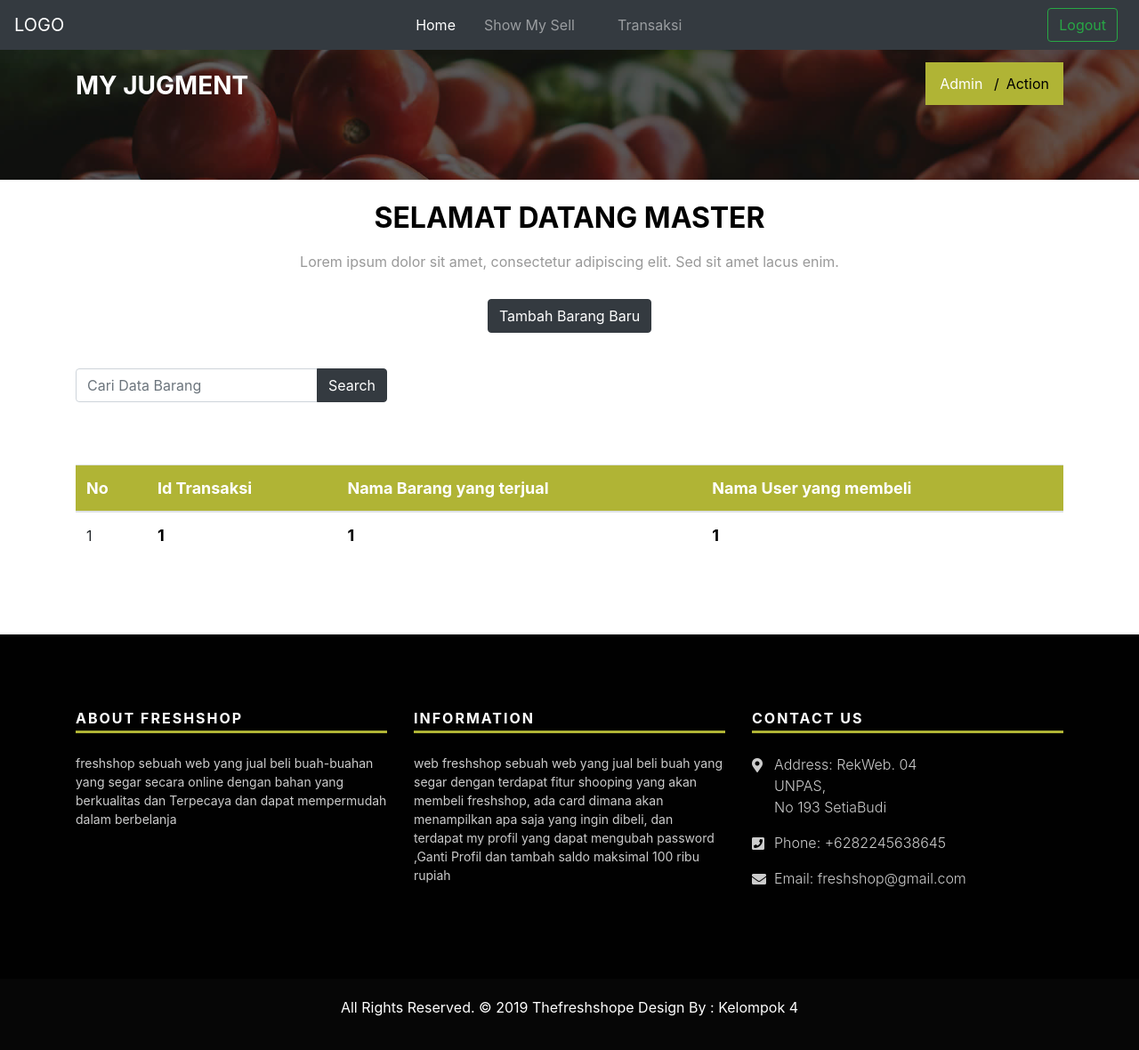
After one commit to raflyyunandi/Prototype_TB_RekWeb, a CodeIgniter app: page /TB-G4/admin/transaksi in a window 1280 px wide. The commit adds this page. Shown: the whole page at 89% size. Run offline with CodeIgniter, Linux system fonts and the light colour scheme; tables that the repository leaves empty or names only in its code hold one stand-in row (values such as "Sample post"); some libraries are stand-ins or nearby versions.

Commit message:
Tambahin fitur transaksi deng

```diff
--- a/application/controllers/Admin.php
+++ b/application/controllers/Admin.php
@@ -147,4 +147,12 @@ class Admin extends CI_Controller {
       $this->session->set_flashdata('flash', 'Dihapus');
       redirect('admin');
     }
+
+    public function transaksi(){
+      $data['title'] = "Ubah barang";
+      $data['data'] = $this->Admin_model->getTransaksi();
+      $this->load->view('templates/admin_header', $data);
+      $this->load->view('admin/transaksi',$data);
+      $this->load->view('templates/ecommerce_footer');
+    }
 }
--- a/application/models/Admin_model.php
+++ b/application/models/Admin_model.php
@@ -56,4 +56,7 @@ class Admin_model extends CI_model{
 			return $this->db->get('barang')->result_array();
 		}
 
+	public function getTransaksi(){
+		return $this->db->get('transaksi')->result_array();
+	}
 }
--- /dev/null
+++ b/application/views/admin/transaksi.php
@@ -0,0 +1,92 @@
+
+<div class="flash-data" data-flashdata="<?= $this->session->flashdata('flash'); ?>"></div>
+
+    <!-- Start All Title Box -->
+    <div class="all-title-box">
+        <div class="container">
+            <div class="row">
+                <div class="col-lg-12">
+                    <h2>MY JUGMENT</h2>
+                    <ul class="breadcrumb">
+                        <li class="breadcrumb-item"><a href="">Admin</a></li>
+                        <li class="breadcrumb-item active">Action</li>
+                    </ul>
+                </div>
+            </div>
+        </div>
+    </div>
+
+        <div class="container">
+            <div class="row">
+                <div class="col-lg-12">
+                    <div class="title-all text-center">
+                        <br>
+                        <h1>SELAMAT DATANG MASTER</h1>
+                        <p>Lorem ipsum dolor sit amet, consectetur adipiscing elit. Sed sit amet lacus enim.</p>
+                    </div>
+                </div>
+            </div>
+            <div class="row">
+                <div class="col-lg-12">
+                    <div class="special-menu text-center">
+                            <a class="btn btn-dark" href="<?= base_url('admin/tambah')?>">Tambah Barang Baru</a>
+                    </div>
+                </div>
+            </div>
+
+            <div class="row">
+        <div class="col-md-4" >
+            <form action="" method="post">
+                <div class="input-group mb-0 ">
+                  <input type="text" class="form-control" placeholder="Cari Data Barang" name="keyword">
+                  <div class="input-group-append">
+                  <button class="btn btn-dark" type="submit">Search</button>
+                  </div>
+                </div>
+            </form>
+        </div>
+ </div>
+    </div>
+    <!-- End All Title Box -->
+    <div class="cart-box-main">
+        <div class="container">
+            <div class="row">
+                <div class="col-lg-12">
+                    <div class="table-main">
+                        <table class="table">
+                            <thead>
+                                <tr>
+                                    <th>No</th>
+                                    <th>Id Transaksi</th>
+                                    <th>Nama Barang yang terjual</th>
+                                    <th>Nama User yang membeli</th>
+                                </tr>
+                            </thead>
+                            <tbody>
+                                <?php $i=0; ?>
+                                <?php foreach ($data as $key) : ?>
+                                <tr>
+                                    <td class="name-pr">
+                                        <?= ++$i; ?>
+                                    </td>
+                                    <td class="name-pr">
+                                        <a href="#"><?= $key['id_transaksi'] ?></a>
+                                    </td>
+                                    <td class="name-pr">
+                                        <a href="#"><?= $key['id_barang'] ?></a>
+                                    </td>
+                                     <td class="name-pr">
+                                        <a href="#"><?= $key['id_user'] ?></a>
+                                    </td>
+                                </tr>
+                            <?php endforeach; ?>
+                            </tbody>
+                        </table>
+                    </div>
+                </div>
+            </div>
+        </div>
+    </div>
+
+        </div>
+    </div>
--- a/application/views/templates/admin_header.php
+++ b/application/views/templates/admin_header.php
@@ -35,6 +35,9 @@
       <li class="nav-item mr-3">
           <a class="nav-item nav-link mr-3" href="<?= base_url('admin/show')?>">Show My Sell</a>
       </li>
+      <li class="nav-item mr-3">
+          <a class="nav-item nav-link mr-3" href="<?= base_url('admin/transaksi')?>">Transaksi</a>
+      </li>
     </ul>
     <form class="form-inline my-2 my-lg-0">
       <a href="<?= base_url('auth/logout')?>" class="btn btn-outline-success mr-sm-2" type="submit">Logout</a>
```
